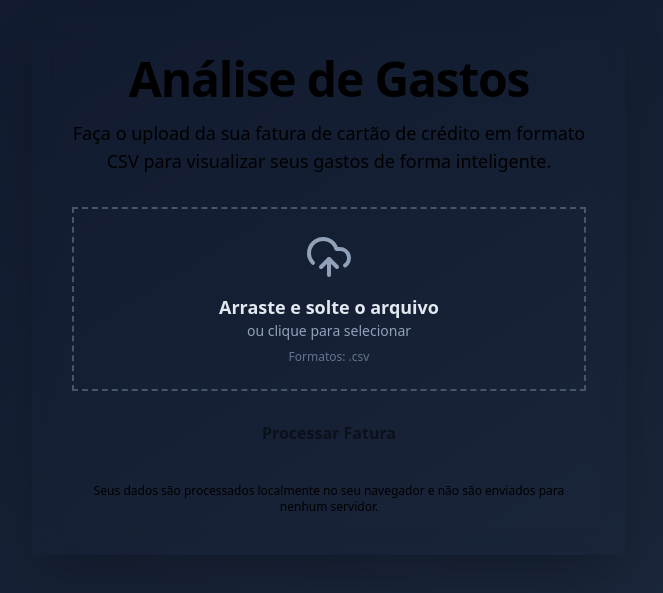
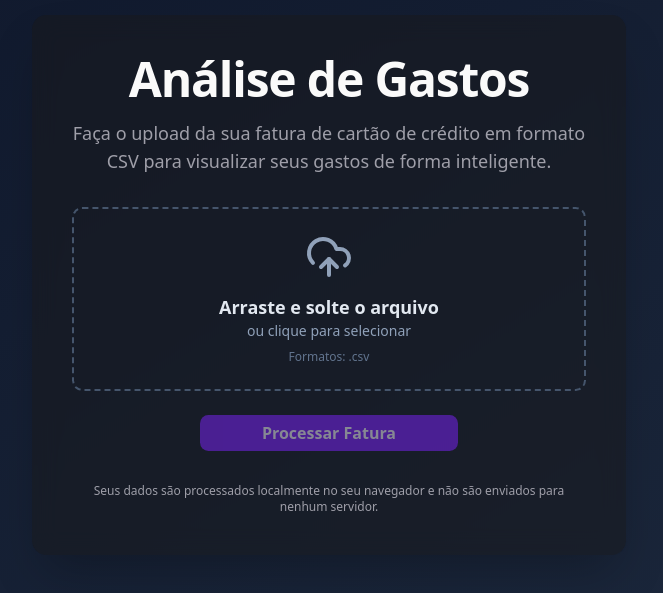
Before and after one commit to atejap05/c6-next-app, a Next.js app: page / in a window 1280 px wide. Shown: the part 115-708 px from the top of the page, without its empty margins (311-974 px from the left). Built offline with nearby package versions, Linux system fonts and the light colour scheme.

Commit message:
feat: update globals.css with new color variables and modify layout to use dark mode class

```diff
--- a/src/app/globals.css
+++ b/src/app/globals.css
@@ -1,7 +1,5 @@
 @import "tailwindcss";
 @import "tw-animate-css";
-
-@custom-variant dark (&:is(.dark *));
 
 @theme inline {
   --radius-sm: calc(var(--radius) - 4px);
@@ -40,6 +38,74 @@
   --color-sidebar-border: var(--sidebar-border);
   --color-sidebar-ring: var(--sidebar-ring);
 }
+:root {
+  --radius: 0.65rem;
+  --background: oklch(1 0 0);
+  --foreground: oklch(0.141 0.005 285.823);
+  --card: oklch(1 0 0);
+  --card-foreground: oklch(0.141 0.005 285.823);
+  --popover: oklch(1 0 0);
+  --popover-foreground: oklch(0.141 0.005 285.823);
+  --primary: oklch(0.606 0.25 292.717);
+  --primary-foreground: oklch(0.969 0.016 293.756);
+  --secondary: oklch(0.967 0.001 286.375);
+  --secondary-foreground: oklch(0.21 0.006 285.885);
+  --muted: oklch(0.967 0.001 286.375);
+  --muted-foreground: oklch(0.552 0.016 285.938);
+  --accent: oklch(0.967 0.001 286.375);
+  --accent-foreground: oklch(0.21 0.006 285.885);
+  --destructive: oklch(0.577 0.245 27.325);
+  --border: oklch(0.92 0.004 286.32);
+  --input: oklch(0.92 0.004 286.32);
+  --ring: oklch(0.606 0.25 292.717);
+  --chart-1: oklch(0.646 0.222 41.116);
+  --chart-2: oklch(0.6 0.118 184.704);
+  --chart-3: oklch(0.398 0.07 227.392);
+  --chart-4: oklch(0.828 0.189 84.429);
+  --chart-5: oklch(0.769 0.188 70.08);
+  --sidebar: oklch(0.985 0 0);
+  --sidebar-foreground: oklch(0.141 0.005 285.823);
+  --sidebar-primary: oklch(0.606 0.25 292.717);
+  --sidebar-primary-foreground: oklch(0.969 0.016 293.756);
+  --sidebar-accent: oklch(0.967 0.001 286.375);
+  --sidebar-accent-foreground: oklch(0.21 0.006 285.885);
+  --sidebar-border: oklch(0.92 0.004 286.32);
+  --sidebar-ring: oklch(0.606 0.25 292.717);
+}
+
+.dark {
+  --background: oklch(0.141 0.005 285.823);
+  --foreground: oklch(0.985 0 0);
+  --card: oklch(0.21 0.006 285.885);
+  --card-foreground: oklch(0.985 0 0);
+  --popover: oklch(0.21 0.006 285.885);
+  --popover-foreground: oklch(0.985 0 0);
+  --primary: oklch(0.541 0.281 293.009);
+  --primary-foreground: oklch(0.969 0.016 293.756);
+  --secondary: oklch(0.274 0.006 286.033);
+  --secondary-foreground: oklch(0.985 0 0);
+  --muted: oklch(0.274 0.006 286.033);
+  --muted-foreground: oklch(0.705 0.015 286.067);
+  --accent: oklch(0.274 0.006 286.033);
+  --accent-foreground: oklch(0.985 0 0);
+  --destructive: oklch(0.704 0.191 22.216);
+  --border: oklch(1 0 0 / 10%);
+  --input: oklch(1 0 0 / 15%);
+  --ring: oklch(0.541 0.281 293.009);
+  --chart-1: oklch(0.488 0.243 264.376);
+  --chart-2: oklch(0.696 0.17 162.48);
+  --chart-3: oklch(0.769 0.188 70.08);
+  --chart-4: oklch(0.627 0.265 303.9);
+  --chart-5: oklch(0.645 0.246 16.439);
+  --sidebar: oklch(0.21 0.006 285.885);
+  --sidebar-foreground: oklch(0.985 0 0);
+  --sidebar-primary: oklch(0.541 0.281 293.009);
+  --sidebar-primary-foreground: oklch(0.969 0.016 293.756);
+  --sidebar-accent: oklch(0.274 0.006 286.033);
+  --sidebar-accent-foreground: oklch(0.985 0 0);
+  --sidebar-border: oklch(1 0 0 / 10%);
+  --sidebar-ring: oklch(0.541 0.281 293.009);
+}
 
 @layer base {
   * {
--- a/src/app/layout.tsx
+++ b/src/app/layout.tsx
@@ -23,7 +23,7 @@
   children: React.ReactNode;
 }>) {
   return (
-    <html lang="en">
+    <html lang="en" className="dark">
       <body
         className={`${geistSans.variable} ${geistMono.variable} antialiased`}
       >
```
